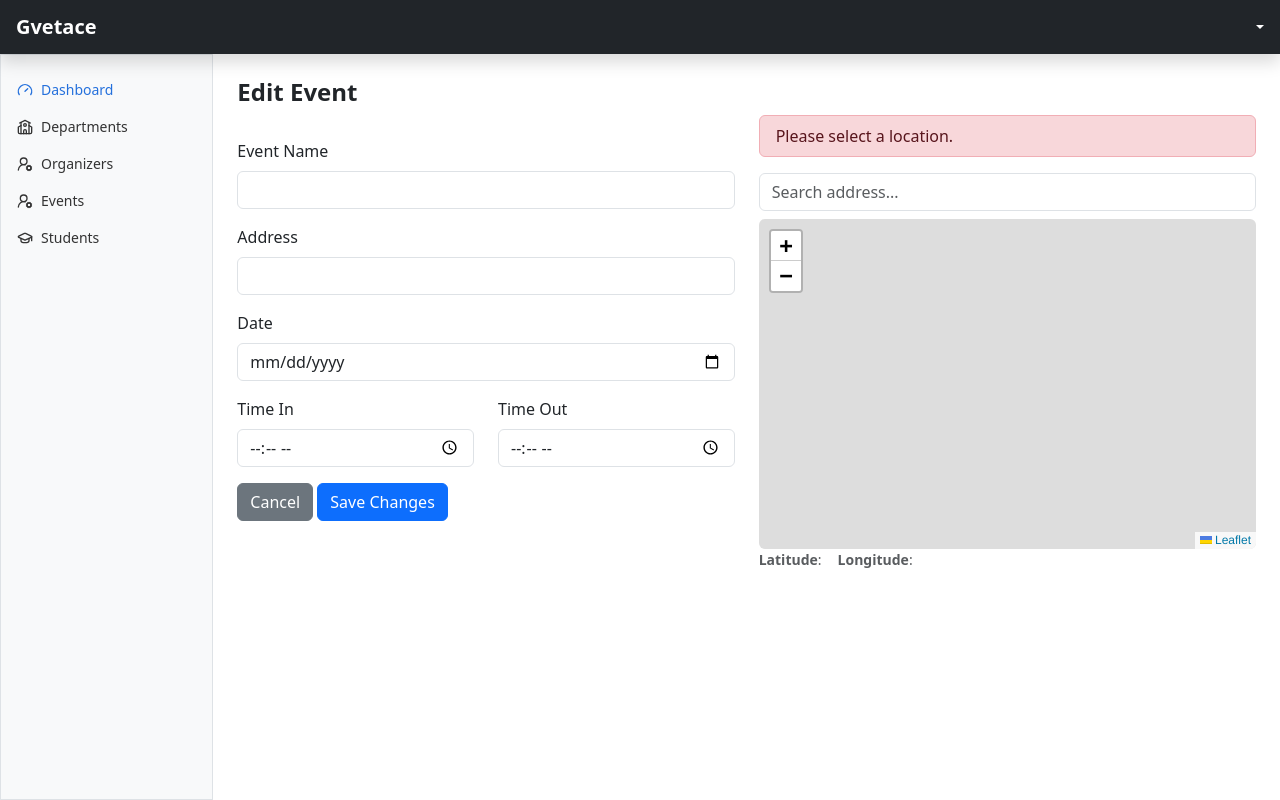
After one commit to Zatania/gvetace, a Flask app: template core/events/templates/events/edit.html in a window 1280 px wide. The commit adds this page. Run offline with Flask 3, Linux system fonts and the light colour scheme; the template is opened without the code that fills it, so the values that code supplies are empty; parts of the project's set-up code (start-up, migrations or seed data) failed here and were passed over; some libraries are stand-ins or nearby versions.

Commit message:
Transfer event management to admin.

```diff
--- /dev/null
+++ b/core/events/templates/events/edit.html
@@ -0,0 +1,187 @@
+{% extends "layouts/admin.html" %}
+
+{% block scripts %}
+<script>
+  // Copy over your map & search setup from create.html…
+  function updateMap([lat, lng]) {
+    document.getElementById("latitude").textContent = lat;
+    document.getElementById("longitude").textContent = lng;
+  }
+  const lat = parseFloat("{{ event.latitude }}");
+  const lng = parseFloat("{{ event.longitude }}");
+
+  const initialView = [lat, lng];
+  const map = L.map("map").setView(initialView, 17);
+  L.tileLayer("https://tile.openstreetmap.org/{z}/{x}/{y}.png", {
+    maxZoom: 19,
+    attribution:
+      '&copy; <a href="http://www.openstreetmap.org/copyright">OpenStreetMap</a>',
+  }).addTo(map);
+
+  // Place initial marker + circle
+  let marker = L.marker(initialView).addTo(map);
+  let circle = L.circle(initialView, {
+    color: "blue",
+    fillColor: "#0033ff",
+    fillOpacity: 0.5,
+    radius: 10,
+  }).addTo(map);
+
+  map.on("click", (e) => {
+    const { lat, lng } = e.latlng;
+    updateMap([lat, lng]);
+    if (marker) map.removeLayer(marker);
+    if (circle) map.removeLayer(circle);
+    marker = L.marker([lat, lng]).addTo(map);
+    circle = L.circle([lat, lng], {
+      color: "blue",
+      fillColor: "#0033ff",
+      fillOpacity: 0.5,
+      radius: 10,
+    }).addTo(map);
+  });
+
+  // Geosearch
+  const search = document.getElementById("query");
+    search.addEventListener("keydown", async function (event) {
+      if (event.keyCode !== 13) {
+        return;
+      }
+
+      const response = await fetch(
+        `https://nominatim.openstreetmap.org/search?q=${this.value}&format=geojson`
+      );
+
+      const data = await response.json();
+
+      const [longitude, latitude] = data.features[0].geometry.coordinates;
+      map.panTo([latitude, longitude]);
+
+      const address = document.getElementById("address");
+      const displayName = data.features[0].properties.display_name;
+      address.value = displayName;
+    });
+
+  // Initialize lat/lng labels
+  document.addEventListener("DOMContentLoaded", () => updateMap(initialView));
+
+  // Handle form submit via AJAX
+  document.getElementById("event-form").addEventListener("submit", (e) => {
+    e.preventDefault();
+    if (!marker) {
+      document.querySelector(".alert-danger").textContent =
+        "🚩 Please click on the map to select a location before saving.";
+      return;
+    }
+
+    const formData = new FormData(e.target);
+    formData.append("radius", 10);
+    formData.append("longitude", marker._latlng.lng);
+    formData.append("latitude", marker._latlng.lat);
+
+    fetch(`{{ url_for('events.edit', event_id=event.id) }}`, {
+      method: "POST",
+      headers: { "X-CSRFToken": "{{ csrf_token() }}" },
+      body: formData,
+    })
+      .then((resp) => {
+        if (!resp.ok) throw Error("Failed to update event.");
+        return resp.json();
+      })
+      .then((data) => {
+        window.location.href = `/events/${data.id}`;
+      })
+      .catch((err) => {
+        document.querySelector(".alert-danger").textContent = err.message;
+      });
+  });
+</script>
+{% endblock %}
+
+{% block content %}
+  <h2 class="h4 fw-bold">Edit Event</h2>
+  <div class="row">
+    <div class="col-md-6">
+      <form id="event-form" class="mt-4">
+        <div>
+          <label for="name" class="form-label">Event Name</label>
+          <input
+            type="text"
+            name="name"
+            id="name"
+            class="form-control"
+            value="{{ event.name }}"
+            required />
+        </div>
+        <div class="mt-3">
+          <label for="address" class="form-label">Address</label>
+          <input
+            type="text"
+            name="address"
+            id="address"
+            class="form-control"
+            value="{{ event.address }}"
+            required />
+        </div>
+        <div class="mt-3">
+          <label for="date" class="form-label">Date</label>
+          <input
+            type="date"
+            name="date"
+            id="date"
+            class="form-control"
+            value="{{ event.date.isoformat() }}"
+            required />
+        </div>
+        <div class="row mt-3">
+          <div class="col-md-6">
+            <label for="time_in" class="form-label">Time In</label>
+            <input
+              type="time"
+              name="time_in"
+              id="time_in"
+              class="form-control"
+              value="{{ event.time_in.strftime('%H:%M') }}"
+              required />
+          </div>
+          <div class="col-md-6">
+            <label for="time_out" class="form-label">Time Out</label>
+            <input
+              type="time"
+              name="time_out"
+              id="time_out"
+              class="form-control"
+              value="{{ event.time_out.strftime('%H:%M') }}"
+              required />
+          </div>
+        </div>
+        <div class="mt-3">
+          <a href="{{ url_for('events.show', event_id=event.id) }}" class="btn btn-secondary">
+            Cancel
+          </a>
+          <button type="submit" class="btn btn-primary">Save Changes</button>
+        </div>
+      </form>
+    </div>
+
+    <div class="col-md-6">
+      <div class="alert alert-danger py-2">Please select a location.</div>
+      <input
+        type="search"
+        id="query"
+        class="form-control"
+        placeholder="Search address..." />
+      <div id="map" class="mt-2 rounded" style="height: 330px"></div>
+      <div
+        class="d-flex align-items-center gap-3 text-muted"
+        style="font-size: 0.875rem;">
+        <p>
+          <span class="fw-bold">Latitude</span>: <span id="latitude"></span>
+        </p>
+        <p>
+          <span class="fw-bold">Longitude</span>: <span id="longitude"></span>
+        </p>
+      </div>
+    </div>
+  </div>
+{% endblock %}
--- a/core/events/templates/events/student_list.html
+++ b/core/events/templates/events/student_list.html
@@ -1,4 +1,4 @@
-{% extends "layouts/organizer.html" %}
+{% extends "layouts/admin.html" %}
 
 {% block scripts %}
   <script>
--- a/core/templates/layouts/admin.html
+++ b/core/templates/layouts/admin.html
@@ -12,6 +12,17 @@
       rel="stylesheet"
       integrity="sha384-QWTKZyjpPEjISv5WaRU9OFeRpok6YctnYmDr5pNlyT2bRjXh0JMhjY6hW+ALEwIH"
       crossorigin="anonymous" />
+    <link
+      rel="stylesheet"
+      href="https://unpkg.com/leaflet@1.9.4/dist/leaflet.css"
+      integrity="sha256-p4NxAoJBhIIN+hmNHrzRCf9tD/miZyoHS5obTRR9BMY="
+      crossorigin="" />
+    <link
+      href="https://cdn.jsdelivr.net/npm/select2@4.1.0-rc.0/dist/css/select2.min.css"
+      rel="stylesheet" />
+    <link
+      rel="stylesheet"
+      href="https://cdn.jsdelivr.net/npm/select2-bootstrap-5-theme@1.3.0/dist/select2-bootstrap-5-theme.min.css" />
     <style>
       .lucide {
         display: inline-block;
@@ -217,6 +228,36 @@
                 <li class="nav-item">
                   <a
                     class="nav-link d-flex align-items-center gap-2"
+                    href="{{ url_for('events.index') }}">
+                    <svg
+                      xmlns="http://www.w3.org/2000/svg"
+                      width="24"
+                      height="24"
+                      viewBox="0 0 24 24"
+                      fill="none"
+                      stroke="currentColor"
+                      stroke-width="2"
+                      stroke-linecap="round"
+                      stroke-linejoin="round"
+                      class="lucide lucide-user-round-cog">
+                      <path d="M2 21a8 8 0 0 1 10.434-7.62" />
+                      <circle cx="10" cy="8" r="5" />
+                      <circle cx="18" cy="18" r="3" />
+                      <path d="m19.5 14.3-.4.9" />
+                      <path d="m16.9 20.8-.4.9" />
+                      <path d="m21.7 19.5-.9-.4" />
+                      <path d="m15.2 16.9-.9-.4" />
+                      <path d="m21.7 16.5-.9.4" />
+                      <path d="m15.2 19.1-.9.4" />
+                      <path d="m19.5 21.7-.4-.9" />
+                      <path d="m16.9 15.2-.4-.9" />
+                    </svg>
+                    Events
+                  </a>
+                </li>
+                <li class="nav-item">
+                  <a
+                    class="nav-link d-flex align-items-center gap-2"
                     href="{{ url_for('admin.students.index') }}">
                     <svg
                       xmlns="http://www.w3.org/2000/svg"
@@ -261,6 +302,11 @@
       integrity="sha384-YvpcrYf0tY3lHB60NNkmXc5s9fDVZLESaAA55NDzOxhy9GkcIdslK1eN7N6jIeHz"
       crossorigin="anonymous"></script>
     <script src="https://cdn.datatables.net/v/bs5/dt-2.0.7/r-3.0.2/datatables.min.js"></script>
+    <script src="https://cdn.jsdelivr.net/npm/select2@4.1.0-rc.0/dist/js/select2.min.js"></script>
+    <script
+      src="https://unpkg.com/leaflet@1.9.4/dist/leaflet.js"
+      integrity="sha256-20nQCchB9co0qIjJZRGuk2/Z9VM+kNiyxNV1lvTlZBo="
+      crossorigin=""></script>
     {% block scripts %}{% endblock %}
   </body>
 </html>
--- a/core/templates/layouts/base.html
+++ b/core/templates/layouts/base.html
@@ -13,6 +13,7 @@
       integrity="sha384-QWTKZyjpPEjISv5WaRU9OFeRpok6YctnYmDr5pNlyT2bRjXh0JMhjY6hW+ALEwIH"
       crossorigin="anonymous" />
     {% block styles %}{% endblock %}
+    <meta name="csrf-token" content="{{ csrf_token() }}">
   </head>
   <body>
     {% block content %}{% endblock %}
```
Also changed, not shown: core/events/templates/events/create.html (+8 -3 lines), core/events/templates/events/index.html (+20 -2 lines), core/events/templates/events/show.html (+22 -16 lines), core/events/views.py (+29 -0 lines).
